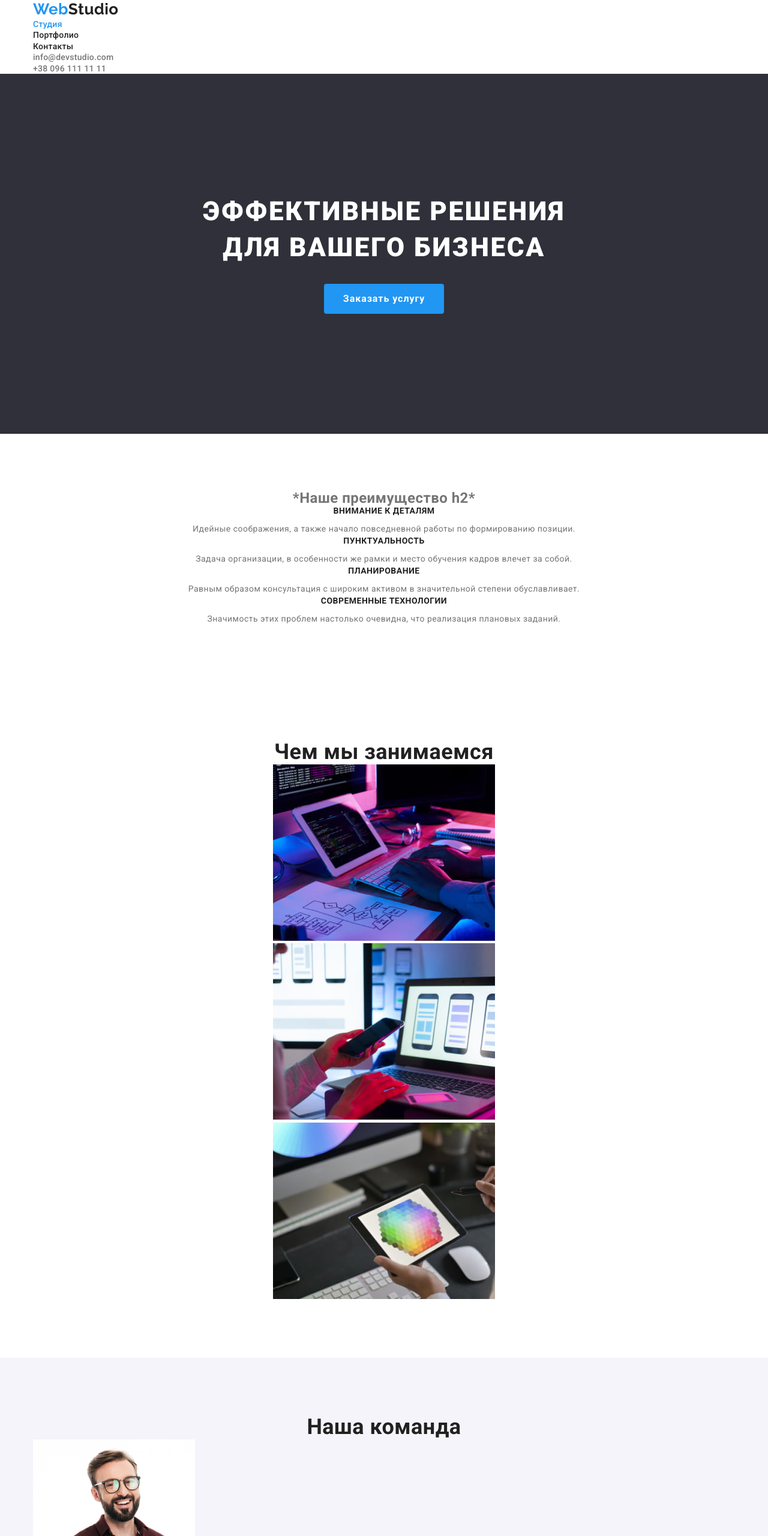
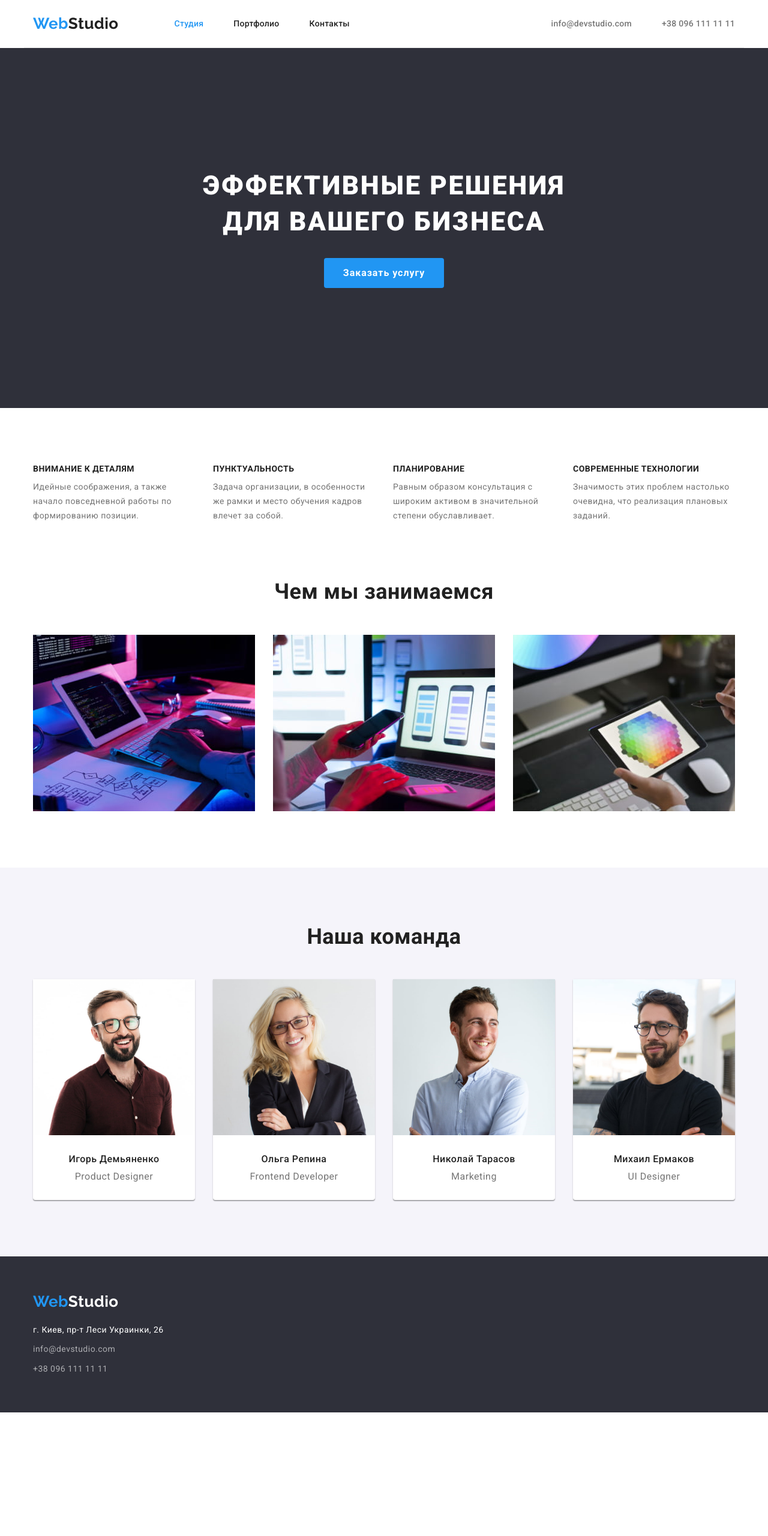
Before and after one commit to DmitriyNahornyi/goit-markup-hw-03, a plain HTML site: page index.html in a window 1280 px wide. Shown: the top 2560 px of the page at 60% size. After the commit the page ends 2354 px from the top, so only its background shows below. Drawn offline with nearby package versions, Linux system fonts and the light colour scheme.

Commit message:
добавил флексы для всего контента

```diff
--- a/css/styles.css
+++ b/css/styles.css
@@ -4,6 +4,39 @@
     --accent-color: #2196F3;
     --primary-white: #FFFFFF;
     --background-color:#2F303A;
+}
+
+/*block css*/
+
+.container {
+    margin: 0 auto;
+    width: 1200px;
+    padding-left: 15px;
+    padding-right: 15px;
+}
+
+h1,
+h2,
+h3,
+ul,
+p {
+    margin: 0;
+    padding: 0;
+}
+
+.section {
+    padding-top: 94px;
+    padding-bottom: 94px;
+    text-align: center;
+}
+
+.hidden {
+    display: none;
+}
+
+img {
+    display: block;
+    max-width: 100%;
 }
 
 /* index.html portfolio.html header footer,portfolio.html main */
@@ -21,13 +54,34 @@ body {
     font-size: 26px;
     line-height: 1.19;
     color:var(--title-text-color);
+    margin-right: 93px;
 }
 
 .logo-blue {
     color: var(--accent-color);
 }
 
+.header .container {
+    border-bottom: 1px solid #ECECEC;
+}
+
+.main-head {
+    display: flex;
+    align-items: center;
+}
+
+.header-nav {
+    display: flex;
+}
+
+.header-nav li:not(:last-child) {
+    margin-right: 50px;
+}
+
 .header-nav-link{
+    display: block;
+    padding-top: 32px;
+    padding-bottom: 31px;
     font-weight: 500;
     font-size: 14px;
     line-height: 1.14;
@@ -50,7 +104,14 @@ body {
     list-style: none;
 }
 
+.contacts {
+    display: flex;
+    margin-left: auto;
+}
+
 .contacts-link {
+    padding-top: 32px;
+    padding-bottom: 31px;
     font-weight: 500;
     font-size: 14px;
     line-height: 1.14;
@@ -62,6 +123,20 @@ body {
 .contacts-link:hover,
 .contacts-link:focus {
     color: var(--accent-color);
+}
+
+.contacts li:not(:last-child) {
+    margin-right: 50px;
+}
+
+.portfolio-nav {
+    display: flex;
+    padding-top: 94px;
+    justify-content:center;
+}
+
+.portfolio-nav li:not(:last-child) {
+    margin-right: 30px;
 }
 
 .portfolio-button {
@@ -81,8 +156,34 @@ body {
 
 .portfolio-button:focus,
 .portfolio-button:hover {
-background-color: var(--accent-color);
-color: var(--primary-white);
+    background-color: var(--accent-color);
+    color: var(--primary-white);
+}
+
+.portfolio-main {
+    display: flex;
+    margin-top: 50px;
+    flex-wrap: wrap;
+}
+
+.portfolio-main-pad {
+    border: 1px solid #EEEEEE;
+    border-top: transparent;
+    padding: 20px 24px;
+}
+
+.portfolio-main li {
+    margin-right: 30px;
+    margin-bottom: 30px;
+    width: calc(100% / 3 - 20px);
+}
+
+.portfolio-main li:nth-child(3n) {
+    margin-right: 0px;
+}
+
+.portfolio-main li :nth-last-child(-n+3) {
+    margin-bottom: 0;
 }
 
 .portfolio-title {
@@ -103,6 +204,14 @@ color: var(--primary-white);
     background-color: var(--background-color);
     padding-top: 60px;
     padding-bottom: 60px;
+}
+
+.footer-adress {
+    margin-top: 20px;
+}
+
+.footer-adress li:not(:first-child) {
+    margin-top: 9px;
 }
 
 .footer-logo {
@@ -176,9 +285,18 @@ color: var(--primary-white);
     color: var(--primary-white);
 }
 
-.advantage {
-    padding-top: 94px;
-    padding-bottom: 94px;
+.advantage-main {
+
+    display: flex;
+    text-align: left;
+}
+
+.advantage-main li {
+    width: calc(100% / 3 - 30px);
+}
+
+.advantage-main li:not(:last-child) {
+    margin-right: 30px;
 }
 
 .advantage-title {
@@ -195,8 +313,7 @@ color: var(--primary-white);
 }
 
 .work {
-    padding-top: 94px;
-    padding-bottom: 94px;
+    padding-top: 0px;
 }
 
 .work-title {
@@ -207,10 +324,34 @@ color: var(--primary-white);
     color: var(--title-text-color);
 }
 
+.work-photo {
+    display: flex;
+    margin-top: 50px;
+}
+
+.work-photo li:not(:last-child) {
+    margin-right: 30px;
+}
+
 .command {
     background-color: #F5F4FA;
-    padding-top: 94px;
-    padding-bottom: 94px;
+}
+
+.command-main {
+    display: flex;
+    margin-top: 50px;
+}
+
+.command-main li {
+    border-radius: 0px 0px 4px 4px;
+    background-color: var(--primary-white);
+    box-shadow: 0px 1px 3px rgba(0, 0, 0, 0.12),
+    0px 1px 1px rgba(0, 0, 0, 0.14),
+    0px 2px 1px rgba(0, 0, 0, 0.2);
+}
+
+.command-main li:not(:last-child) {
+    margin-right: 30px;
 }
 
 .command-main-title {
@@ -222,6 +363,7 @@ color: var(--primary-white);
 }
 
 .command-title {
+    margin-top: 30px;
     font-weight: 500;
     font-size: 16px;
     line-height: 1.19;
@@ -229,6 +371,8 @@ color: var(--primary-white);
 }
 
 .command-text {
+    margin-top: 10px;
+    margin-bottom: 30px;
     font-size: 16px;
     line-height: 1.19;
 }
@@ -236,21 +380,3 @@ color: var(--primary-white);
 address {
     font-style: normal;
 }
-
-/*block css*/
-
-.container {
-    margin: 0 auto;
-    width: 1200px;
-    padding-left: 15px;
-    padding-right: 15px;
-}
-
-h1 , h2 , h3 , ul , p {
-    margin: 0;
-    padding: 0;
-}
-
-.centered{
-    text-align: center;
-}
--- a/index.html
+++ b/index.html
@@ -13,8 +13,9 @@
     <link rel="stylesheet" href="./css/styles.css">
 </head>
 <body>
-    <header>
-        <nav class="container">
+    <header class="header">
+        <div class="container main-head">
+            <nav class="main-head">
                 <a href="./index.html" lang="en" class="logo list"><span class="logo-blue list">Web</span>Studio</a>
                 <ul class="header-nav list">
                     <li><a class="header-nav-link current" aria-current="true" href="./index.html">Студия</a></li>
@@ -22,7 +23,6 @@
                     <li><a class="header-nav-link" href="#">Контакты</a></li>
                 </ul>
             </nav>
-        <div class="container">
                 <ul class="contacts list">
                     <li><a class="contacts-link" href="mailto:info@devstudio.com">info@devstudio.com</a></li>
                     <li><a class="contacts-link" href="tell:+380961111111">+38 096 111 11 11</a></li>
@@ -30,14 +30,14 @@
         </div>
     </header>
     <main>
-    <section class="main centered">
+    <section class="main section">
             <h1 class="main-title">Эффективные решения <br/>для вашего бизнеса</h1>
             <button class="main-button">Заказать услугу</button>
     </section>
-    <section class="advantage centered">
+    <section class="section">
         <div class="container">
-            <h2>*Наше преимущество h2*</h2>
-            <ul class="list">
+            <h2 class="hidden">Наше преимущество</h2>
+            <ul class="advantage-main list">
                 <li>
                 <h3 class="advantage-title">Внимание к деталям</h3>
                 <p class="advantage-text">Идейные соображения, а также начало повседневной работы по формированию позиции.</p>
@@ -57,35 +57,35 @@
             </ul>
         </div>
     </section>
-    <section class="work centered">
+    <section class="work section">
         <div class="container">
             <h2 class="work-title">Чем мы занимаемся</h2>
-            <ul class="list">
+            <ul class="work-photo list">
                 <li><img src="./images/pcwork.jpg" alt="работает за компьютером" width="370"></li>
                 <li><img src="./images/telecomunnication.jpg" alt="работа с телефонными коммуникациями" width="370"></li>
                 <li><img src="./images/design.jpg" alt="дизайн графиков" width="370"></li>
             </ul>
         </div>
     </section>
-    <section class="command">
+    <section class="command section">
         <div class="container">
             <h2 class="command-main-title">Наша команда</h2>
-            <ul  class="list">
+            <ul  class="command-main list">
                 <li><img src="./images/igordemyanenko.jpg" alt="Игор Демьяненко" width="270">
                 <h3 class="command-title">Игорь Демьяненко</h3>
-                <p lang="en" class="text">Product Designer</p>
+                <p lang="en" class="command-text">Product Designer</p>
                 </li>
                 <li><img src="./images/olgarepina.jpg" alt="Ольга Репина" width="270">
                 <h3 class="command-title">Ольга Репина</h3>
-                <p lang="en" class="text">Frontend Developer</p>
+                <p lang="en" class="command-text">Frontend Developer</p>
                 </li>
                 <li><img src="./images/nikolaitarasov.jpg" alt="Николай Тарасов" width="270">
                 <h3 class="command-title">Николай Тарасов</h3>
-                <p lang="en" class="text">Marketing</p>
+                <p lang="en" class="command-text">Marketing</p>
                 </li>
                 <li><img src="./images/michailyermakov.jpg" alt="Михаил Ермаков" width="270">
                 <h3 class="command-title">Михаил Ермаков</h3>
-                <p lang="en" class="text">UI Designer</p>
+                <p lang="en" class="command-text">UI Designer</p>
                 </li>
             </ul>
         </div>
@@ -95,7 +95,7 @@
         <div class="container">
             <a href="./index.html" lang="en" class="footer-logo list"><span class="logo-blue list">Web</span>Studio</a>
             <address>
-                <ul class="list">
+                <ul class="footer-adress list">
                     <li><a class="footer-googlemaps list" href="https://goo.gl/maps/NU1bq5NP4mPZCGpFA" target="_blank"
                             rel="noopener noreferrer">г. Киев, пр-т
                             Леси Украинки, 26</a></li>
```
Also changed, not shown: portfolio.html (+32 -11 lines). Lines whose indentation alone changed are shown as unchanged.
